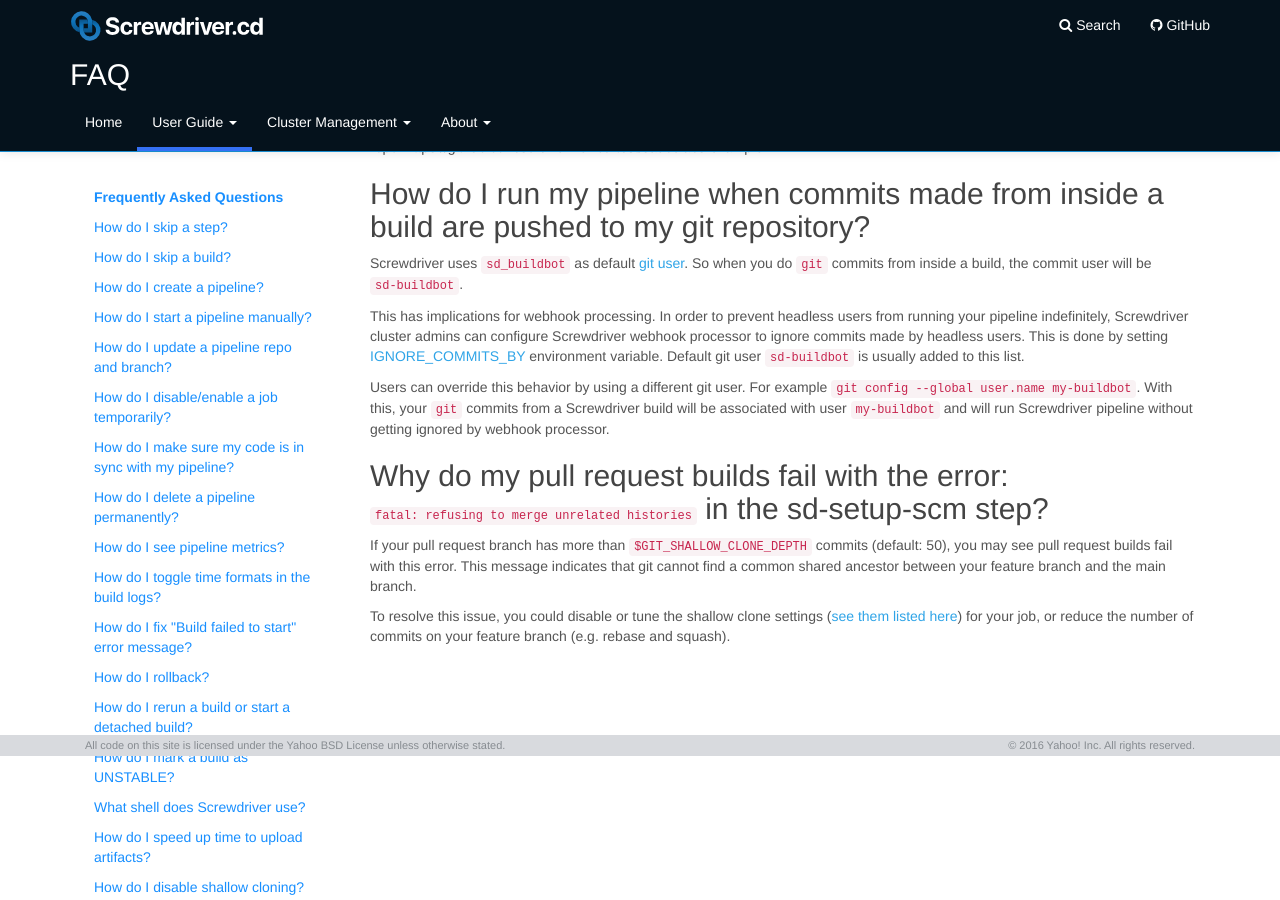
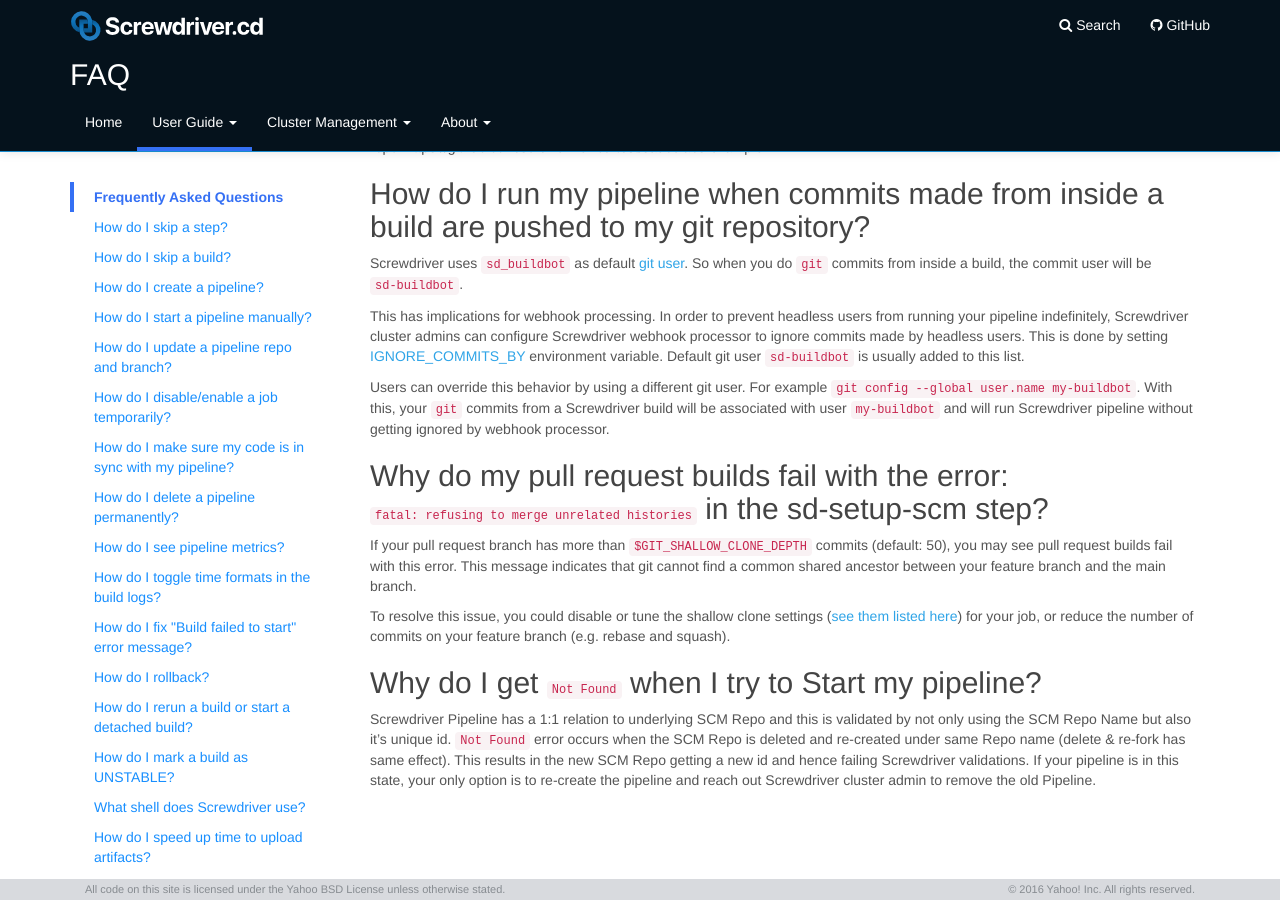
Before and after one commit to screwdriver-cd/guide, a Jekyll site: the page built from docs/user-guide/FAQ.md, in a window 1280 px wide and 900 px high, scrolled down 6406 px. Built offline with Jekyll 4.4.1, drawn with Linux system fonts in a browser that asks for light colours.

Commit message:
fix: add an faq item for "Not found" error

```diff
--- a/docs/user-guide/FAQ.md
+++ b/docs/user-guide/FAQ.md
@@ -49,6 +49,8 @@ toc:
       url: "#how-do-i-run-my-pipeline-when-commits-made-from-inside-a-build-are-pushed-to-my-git-repository"
     - title: 'Why do my pull request builds fail with the error: "fatal: refusing to merge unrelated histories" in the sd-setup-scm step?'
       url: "#why-do-my-pull-request-builds-fail-with-the-error-fatal-refusing-to-merge-unrelated-histories-in-the-sd-setup-scm-step"
+    - title: 'Why do I get "Not Found" when I try to Start my pipeline?'
+      url: "#why-do-i-get-not-found-when-i-try-to-start-my-pipeline%3F"
 
 
 ---
@@ -197,3 +199,7 @@ Users can override this behavior by using a different git user. For example `git
 If your pull request branch has more than `$GIT_SHALLOW_CLONE_DEPTH` commits (default: 50), you may see pull request builds fail with this error. This message indicates that git cannot find a common shared ancestor between your feature branch and the main branch.
 
 To resolve this issue, you could disable or tune the shallow clone settings ([see them listed here](./environment-variables#user-configurable)) for your job, or reduce the number of commits on your feature branch (e.g. rebase and squash).
+
+## Why do I get `Not Found` when I try to Start my pipeline?
+
+Screwdriver Pipeline has a 1:1 relation to underlying SCM Repo and this is validated by not only using the SCM Repo Name but also it's unique id. `Not Found` error occurs when the SCM Repo is deleted and re-created under same Repo name (delete & re-fork has same effect). This results in the new SCM Repo getting a new id and hence failing Screwdriver validations. If your pipeline is in this state, your only option is to re-create the pipeline and reach out Screwdriver cluster admin to remove  the old Pipeline.
```
